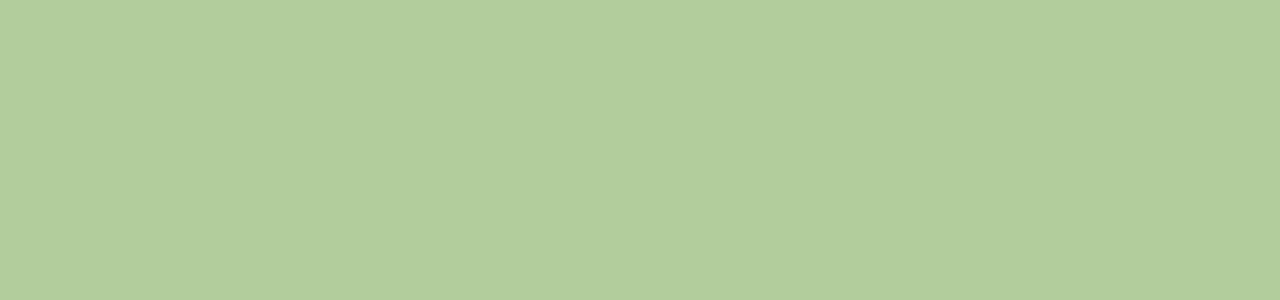
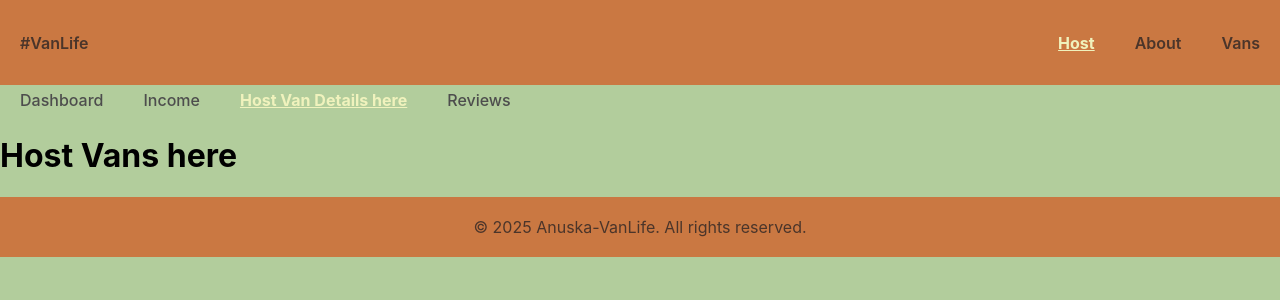
Before and after one commit to Anuska86/VanLife, a React (Vite) app in the folder van-life/: page /host/vans in a window 1280 px wide. Before the commit this address had no page. Shown: the top 300 px of the page. Built offline with nearby package versions, Linux system fonts and the light colour scheme; what miragejs would draw is missing.

Commit message:
Host Vans

```diff
--- a/van-life/src/App.jsx
+++ b/van-life/src/App.jsx
@@ -11,7 +11,8 @@ import Dashboard from "./components/pages/Host/Dashboard";
 import Income from "./components/pages/Host/Income";
 import Reviews from "./components/pages/Host/Reviews";
 import HostLayout from "./components/pages/Host/HostLayout";
-import Footer from "./components/Footer";
+import HostVans from "./components/pages/Host/HostVans";
+import HostVansDetails from "./components/pages/Host/HostVansDetails";
 
 export default function App() {
   return (
@@ -26,6 +27,8 @@ export default function App() {
           <Route path="host" element={<HostLayout />}>
             <Route index element={<Dashboard />} />
             <Route path="income" element={<Income />} />
+            <Route path="vans" element={<HostVans />} />
+            <Route path="vans/:id" element={<HostVansDetails />} />
             <Route path="reviews" element={<Reviews />} />
           </Route>
         </Route>
--- a/van-life/src/components/pages/Host/HostNav.jsx
+++ b/van-life/src/components/pages/Host/HostNav.jsx
@@ -25,6 +25,12 @@ export default function HostNav() {
         Income
       </NavLink>
       <NavLink
+        to="/host/vans"
+        style={({ isActive }) => (isActive ? activeStyle : null)}
+      >
+        Host Van Details here
+      </NavLink>
+      <NavLink
         to="/host/reviews"
         style={({ isActive }) => (isActive ? activeStyle : null)}
       >
--- /dev/null
+++ b/van-life/src/components/pages/Host/HostVans.jsx
@@ -0,0 +1,5 @@
+import React from "react";
+
+export default function HostVans() {
+  return <h1>Host Vans here</h1>;
+}
--- /dev/null
+++ b/van-life/src/components/pages/Host/HostVansDetails.jsx
@@ -0,0 +1,9 @@
+import React from "react";
+
+export default function HostVansDetails() {
+  return (
+    <>
+      <h1>Your Vans Details Here</h1>
+    </>
+  );
+}
```
